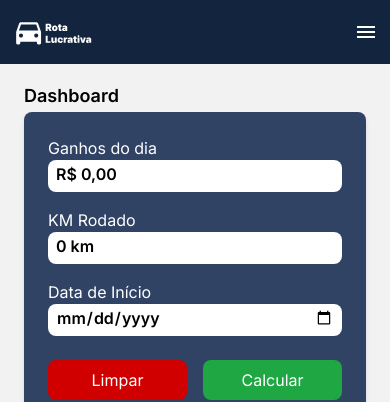
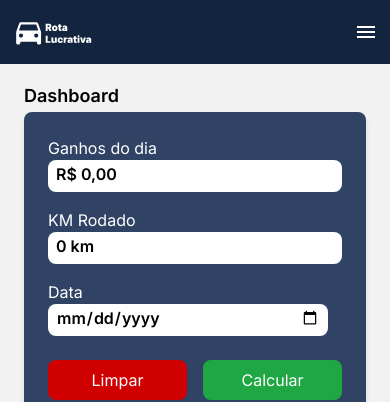
Before and after one commit to matheuslpiresm/rota-lucrativa, a React (Vite) app: page / in a window 390 px wide. Shown: the top 402 px of the page. Built offline with nearby package versions, Linux system fonts and the light colour scheme.

Commit message:
fix: corrige data input

```diff
--- a/src/components/BudgetEntry.tsx
+++ b/src/components/BudgetEntry.tsx
@@ -60,12 +60,19 @@ export default function BudgetEntry({
         >
             <div className="flex flex-col md:flex-row justify-between items-center w-full gap-6">
                 <div className="flex flex-col gap-4 w-full">
-                    {inputs.map((input, index) => (
-                        <div key={index} className="flex flex-col">
-                            <Text variant="body-sm">{input.label}</Text>
-                            <InputText {...input} className="w-full md:w-45" />
-                        </div>
-                    ))}
+                    {inputs.map((input, index) => {
+
+                        const inputClasses = input.type === 'date'
+                            ? 'w-70 md:w-45 px-2'
+                            : 'w-full md:w-45';
+
+                        return (
+                            <div key={index} className="flex flex-col">
+                                <Text variant="body-sm">{input.label}</Text>
+                                <InputText {...input} className={inputClasses} />
+                            </div>
+                        );
+                    })}
                 </div>
 
                 <div className="flex sm:flex-row gap-4 w-full">
--- a/src/index.css
+++ b/src/index.css
@@ -22,5 +22,4 @@
     input::placeholder {
         @apply text-black;
     }
-
 }
--- a/src/pages/Home.tsx
+++ b/src/pages/Home.tsx
@@ -38,7 +38,8 @@ export default function Home() {
             type: "number",
         },
         {
-            label: "Data de Início",
+            label: "Data",
+            placeholder: "0 km",
             type: "date",
             value: date ? date : "",
             onChange: (e: React.ChangeEvent<HTMLInputElement>) => setDate((e.target.value)),
@@ -193,33 +194,6 @@ export default function Home() {
             <Text variant="body-md-bold">Dashboard</Text>
 
             <div>
-                {/* <BudgetEntry
-                    variant="secondary"
-                    size="lg"
-
-                    firstInput={{
-                        label: "Ganhos do dia",
-                        value: ganhos ? ganhos : "",
-                        onChange: (e) => setGanhos(Number(e.target.value)),
-                        placeholder: "R$ 0,00",
-                        type: "number",
-                    }}
-
-                    secondInput={{
-                        label: "KM Rodado",
-                        value: distancia ? distancia : "",
-                        onChange: (e) => setDistancia(Number(e.target.value)),
-                        placeholder: "0 km",
-                        type: "number",
-                    }}
-
-                    calculateButtonText="Calcular"
-                    onCalculate={handleVerifySettings}
-
-                    clearButtonText="Limpar"
-                    onClear={handleClear}
-                /> */}
-
                 <BudgetEntry
                     variant="secondary"
                     size="lg"
```
